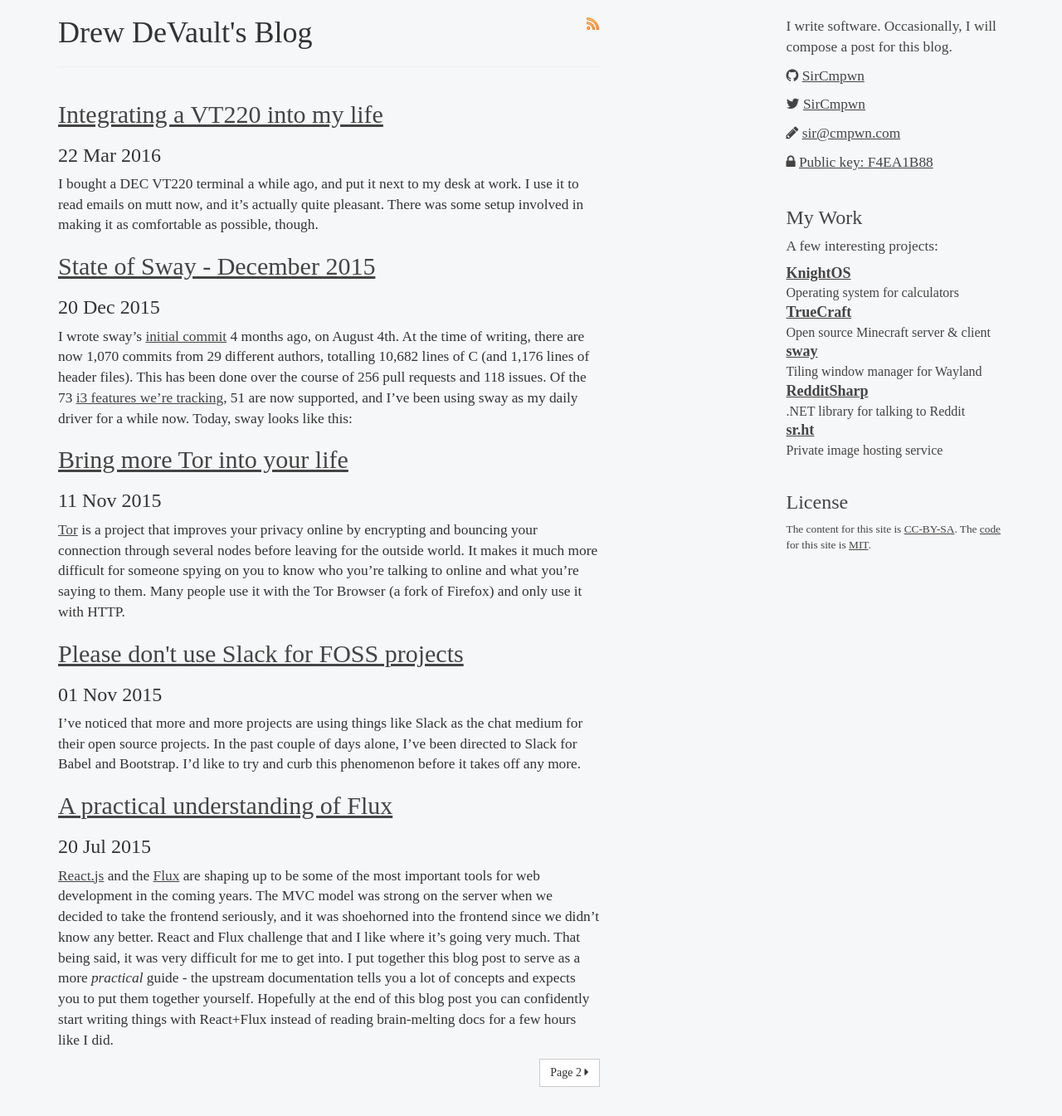
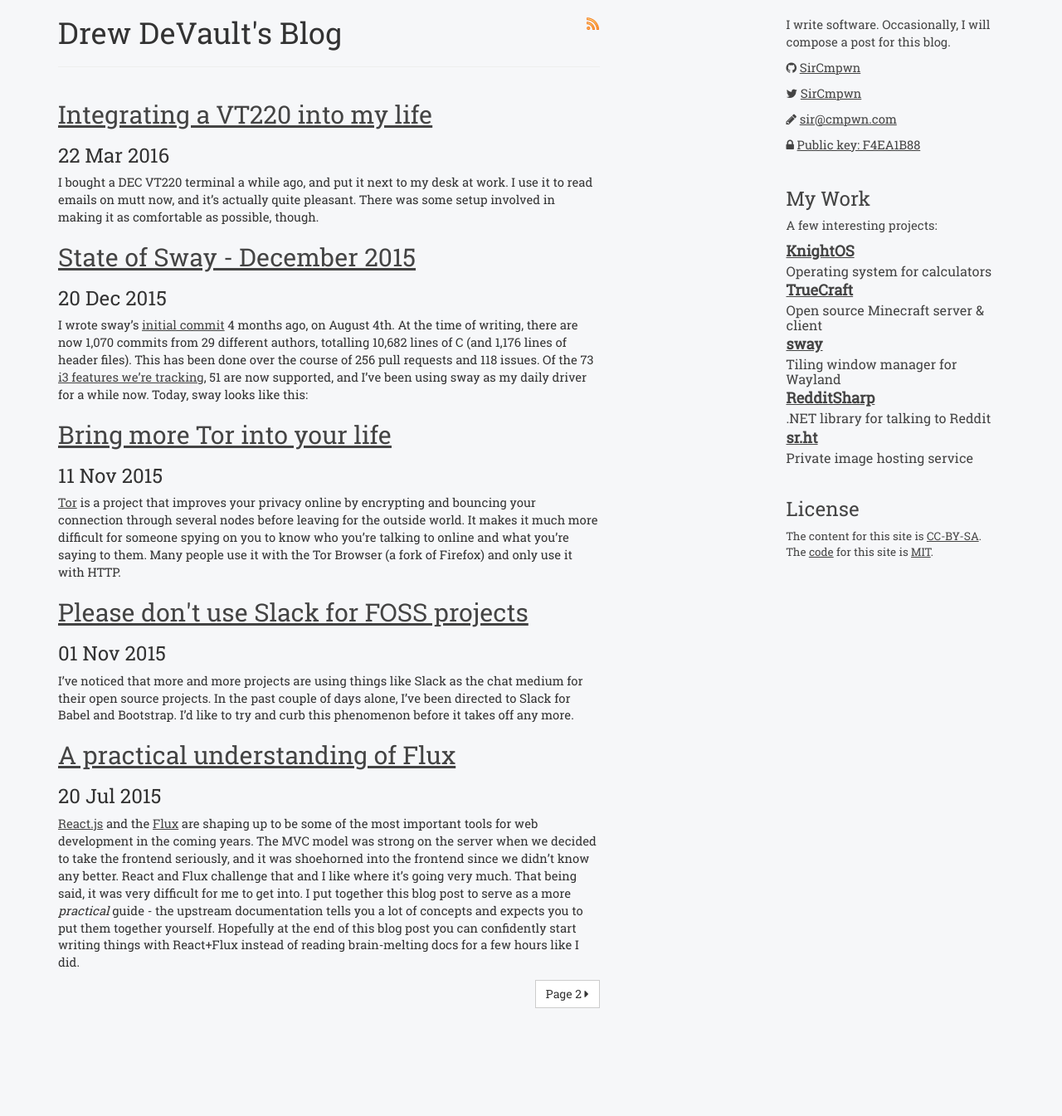
Before and after one commit to stormblog/sircmpwn.github.io, a Jekyll site: the page built from index.html, in a window 1280 px wide. Shown: the whole page at 83% size. Built offline with Jekyll 4.4.1, drawn with Linux system fonts in a browser that asks for light colours; some web fonts are replaced; after the commit the page ends 1245 px from its top, so only the background shows below that.

Commit message:
Fix font

```diff
--- a/css/base.css
+++ b/css/base.css
@@ -2,13 +2,13 @@
   font-family: 'Roboto Slab';
   font-style: normal;
   font-weight: 400;
-  src: local('Roboto Slab Regular'), local('RobotoSlab-Regular'), url(/fonts/RobotoSlab-Regular.woff2) format('woff2');
+  src: local('Roboto Slab Regular'), local('RobotoSlab-Regular'), url(/fonts/RobotoSlab-Regular.ttf);
 }
 
 html, body {
     overflow-x: hidden;
     font-family: "Roboto Slab";
-    font-size: 13pt;
+    font-size: 11pt;
 }
 
 body {
```
